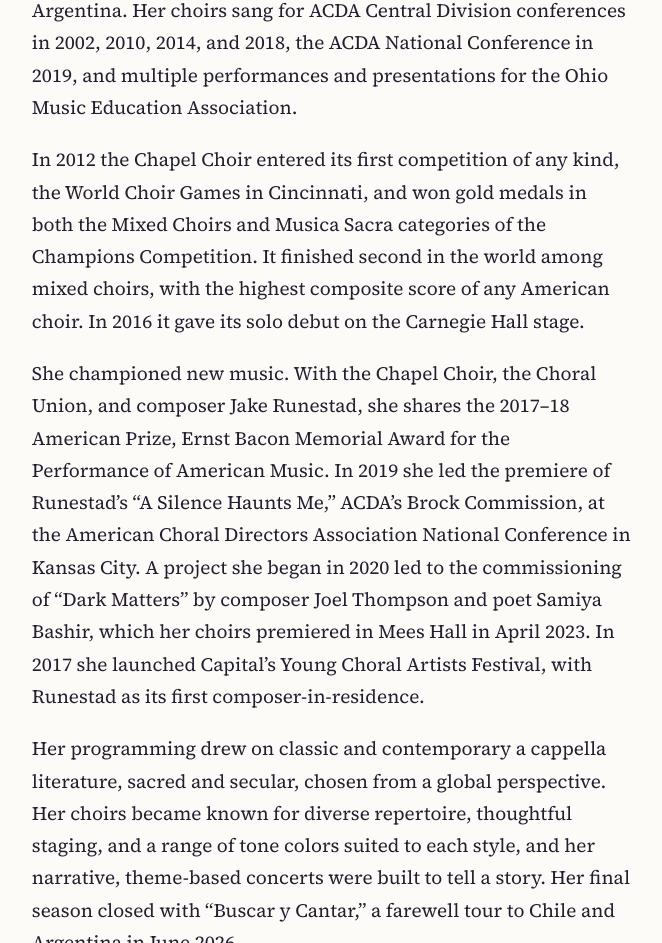
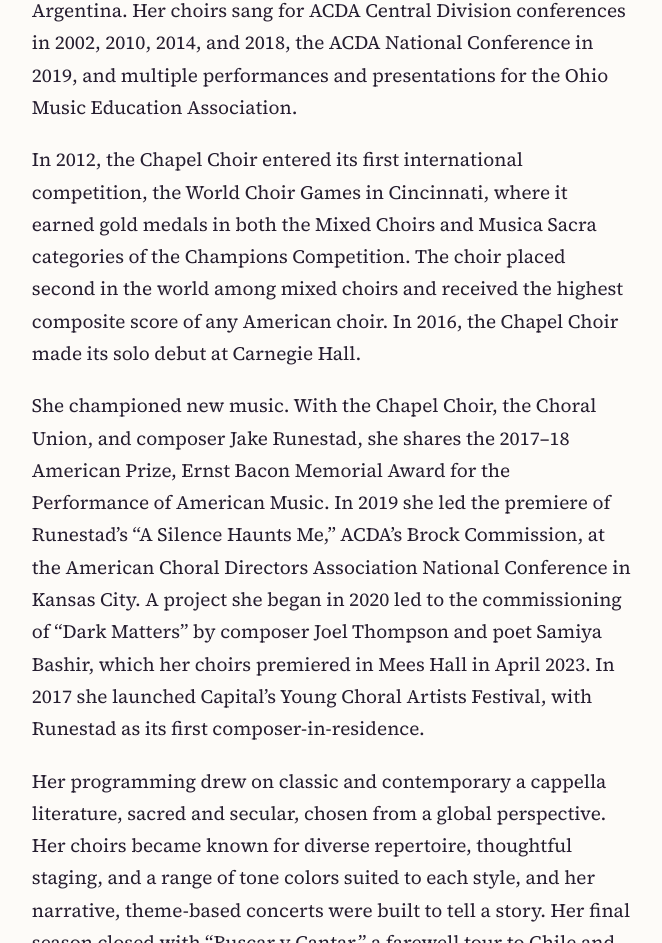
Before and after one commit to vikram-bodas/lyndahasseler.com, a plain HTML site: page docs/index.html in a window 1280 px wide. Shown: the part 5431-6374 px from the top of the page, without its empty margins (561-1223 px from the left). Drawn offline with nearby package versions, Linux system fonts and the light colour scheme.

Commit message:
Website editor: I updated the biography paragraph about the 2012 World Choir Games and the 2016 Carnegie Hall debut so it now reads exac

```diff
--- a/docs/index.html
+++ b/docs/index.html
@@ -200,7 +200,7 @@
 
                     <h3 class="sub">The Chapel Choir years</h3>
                     <p>She led the Chapel Choir in performances throughout the United States and around the world: to Germany, Austria, and the Czech Republic for its 75th anniversary in 2003, then to France and Switzerland, South Africa, Ireland, Spain, the Netherlands and Belgium, and, on its first visit to South America, Chile and Argentina. Her choirs sang for ACDA Central Division conferences in 2002, 2010, 2014, and 2018, the ACDA National Conference in 2019, and multiple performances and presentations for the Ohio Music Education Association.</p>
-                    <p>In 2012 the Chapel Choir entered its first competition of any kind, the World Choir Games in Cincinnati, and won gold medals in both the Mixed Choirs and Musica Sacra categories of the Champions Competition. It finished second in the world among mixed choirs, with the highest composite score of any American choir. In 2016 it gave its solo debut on the Carnegie Hall stage.</p>
+                    <p>In 2012, the Chapel Choir entered its first international competition, the World Choir Games in Cincinnati, where it earned gold medals in both the Mixed Choirs and Musica Sacra categories of the Champions Competition. The choir placed second in the world among mixed choirs and received the highest composite score of any American choir. In 2016, the Chapel Choir made its solo debut at Carnegie Hall.</p>
                     <p>She championed new music. With the Chapel Choir, the Choral Union, and composer Jake Runestad, she shares the 2017–18 American Prize, Ernst Bacon Memorial Award for the Performance of American Music. In 2019 she led the premiere of Runestad’s “<cite>A Silence Haunts Me</cite>,” ACDA’s Brock Commission, at the American Choral Directors Association National Conference in Kansas City. A project she began in 2020 led to the commissioning of “<cite>Dark Matters</cite>” by composer Joel Thompson and poet Samiya Bashir, which her choirs premiered in Mees Hall in April 2023. In 2017 she launched Capital’s Young Choral Artists Festival, with Runestad as its first composer-in-residence.</p>
                     <p>Her programming drew on classic and contemporary a cappella literature, sacred and secular, chosen from a global perspective. Her choirs became known for diverse repertoire, thoughtful staging, and a range of tone colors suited to each style, and her narrative, theme-based concerts were built to tell a story. Her final season closed with “<cite>Buscar y Cantar</cite>,” a farewell tour to Chile and Argentina in June 2026.</p>
 
```
